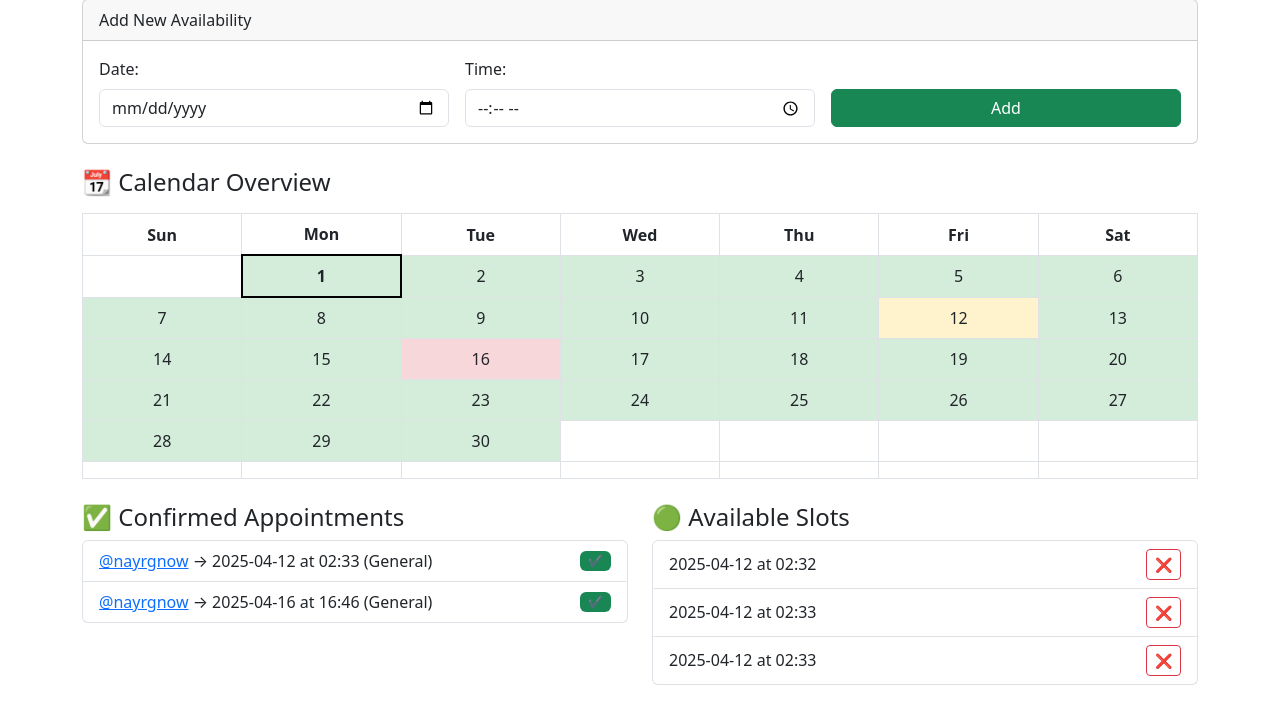
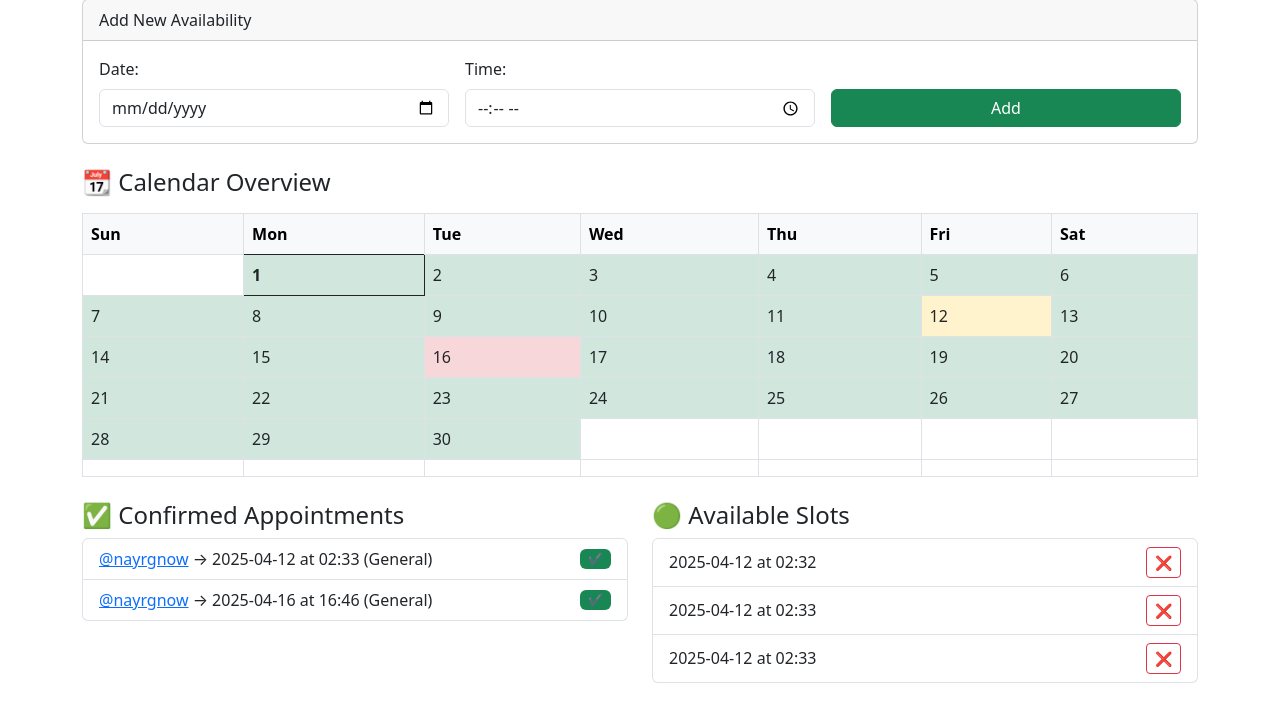
Before and after one commit to Ryan-wong123/booking-service-telegram-bot, a Flask app: page /dashboard in a window 1280 px wide. Shown: the part 189-898 px from the top of the page. After the commit the page ends 872 px from the top, so only its background shows below. Run offline with Flask 3, Linux system fonts and the light colour scheme; the visitor is signed in with stand-in values (Sample User, id 1); data comes from the database, SQL or seed files in the repository.

Commit message:
dashboard css to bootstrap

```diff
--- a/templates/dashboard.html
+++ b/templates/dashboard.html
@@ -4,23 +4,6 @@
   <meta charset="UTF-8">
   <title>Admin Dashboard</title>
   <link href="https://cdn.jsdelivr.net/npm/bootstrap@5.3.0/dist/css/bootstrap.min.css" rel="stylesheet">
-  <style>
-    td, th {
-      width: 14.28%;
-      text-align: center;
-      padding: 0.5rem;
-    }
-    .calendar td.green { background-color: #d4edda; }
-    .calendar td.yellow { background-color: #fff3cd; }
-    .calendar td.red { background-color: #f8d7da; }
-    .calendar .today {
-      font-weight: bold;
-      border: 2px solid #000;
-    }
-    .calendar .selected {
-      border: 2px solid #007bff;
-    }
-  </style>
 </head>
 <body class="container py-4">
   <div class="d-flex justify-content-between align-items-center mb-4">
@@ -83,8 +66,8 @@
 
   <!-- Calendar View -->
   <h4 class="mb-3">📆 Calendar Overview</h4>
-  <table class="table table-bordered calendar mb-4">
-    <thead>
+  <table class="table table-bordered mb-4">
+    <thead class="table-light">
       <tr>
         <th>Sun</th><th>Mon</th><th>Tue</th><th>Wed</th>
         <th>Thu</th><th>Fri</th><th>Sat</th>
@@ -102,8 +85,12 @@
           {% set day = week * 7 + dow - first_day.weekday() + 1 %}
           {% if day > 0 and day <= total_days %}
             {% set date_str = first_day.replace(day=day).strftime('%Y-%m-%d') %}
-            {% set status_class = date_status.get(date_str, 'green') %}
-            <td class="{{ status_class }} {% if date_str == today_str %}today{% endif %} {% if date_str == selected_date %}selected{% endif %}"
+            {% set status_class = {
+              'green': 'bg-success-subtle',
+              'yellow': 'bg-warning-subtle',
+              'red': 'bg-danger-subtle'
+            }[date_status.get(date_str, 'green')] %}
+            <td class="{{ status_class }} border {% if date_str == today_str %}fw-bold border-dark{% endif %} {% if date_str == selected_date %}border-primary border-2{% endif %}"
                 onclick="window.location='{{ url_for('dashboard', category=category, selected_date=date_str, month=month, year=year) }}'"
                 style="cursor:pointer">
               {{ day }}
```
